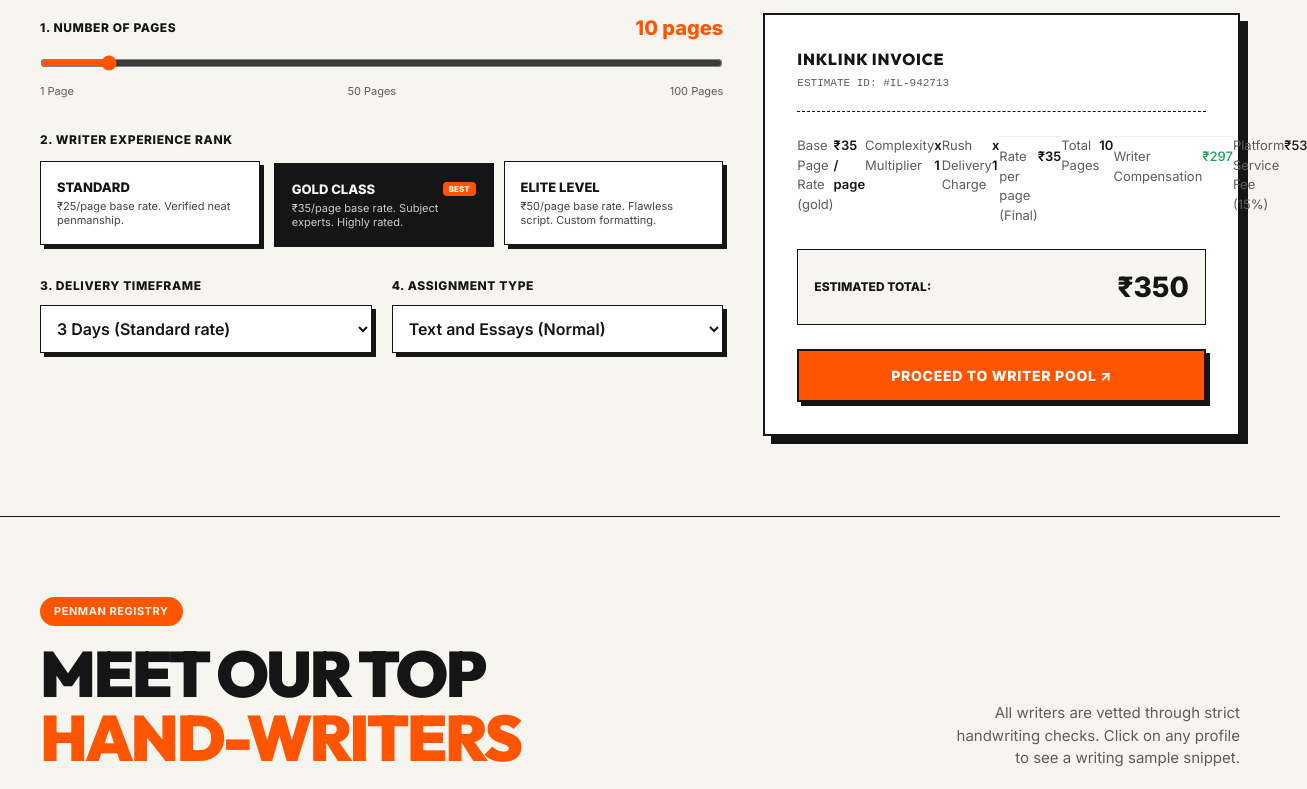
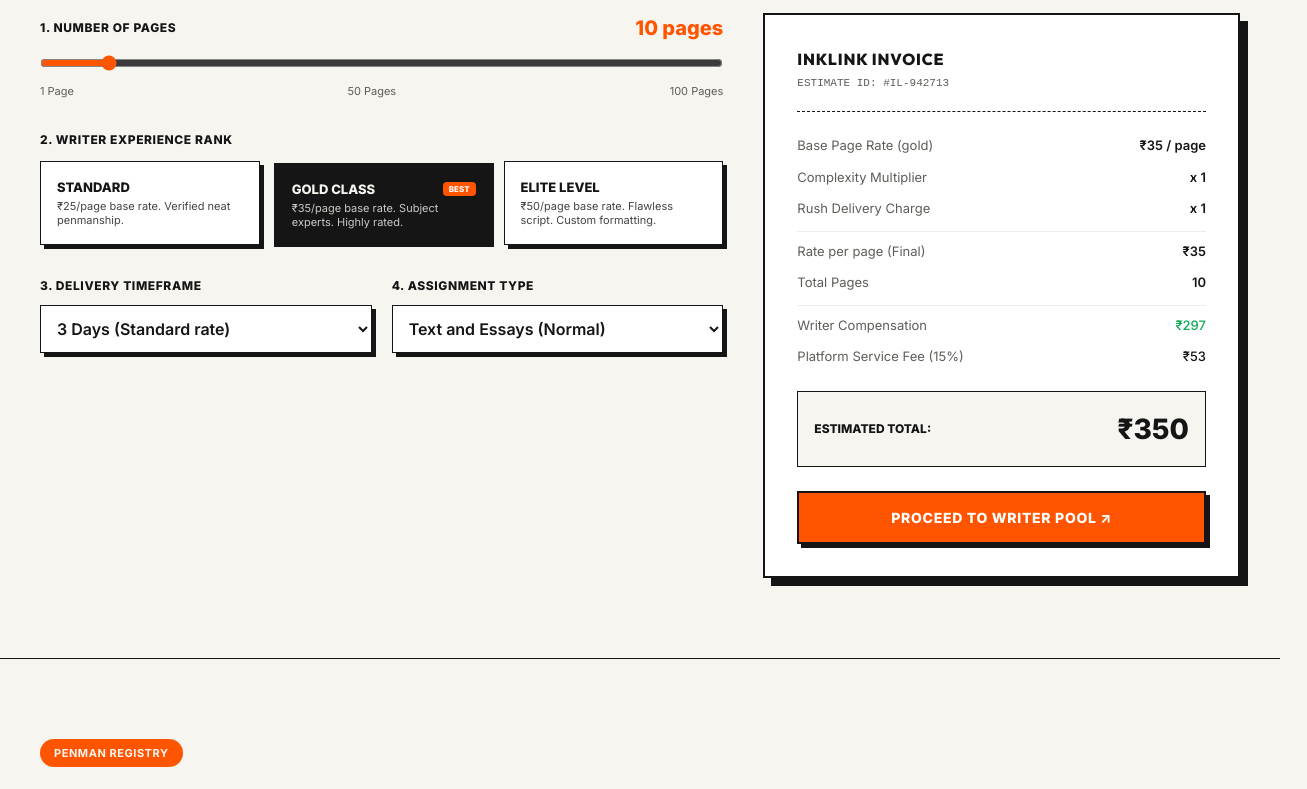
Before and after one commit to bhavitha-1306/PROJECT_SB, a React (Vite) app: page / in a window 1280 px wide. Shown: the part 3240-4029 px from the top of the page, 1307 px wide, since content can reach past the window. Built offline with nearby package versions, Linux system fonts and the light colour scheme.

Commit message:
style: fix overlapping items in invoice summary

```diff
--- a/src/components/PriceEstimator.tsx
+++ b/src/components/PriceEstimator.tsx
@@ -237,7 +237,7 @@ export const PriceEstimator: React.FC = () => {
                 <p style={{ fontSize: '11px', color: 'var(--text-muted)', margin: '4px 0 0 0', fontFamily: 'monospace' }}>ESTIMATE ID: #IL-{Math.floor(Math.random() * 900000 + 100000)}</p>
               </div>
 
-              <div style={{ display: 'flex', justifyContent: 'space-between', marginBottom: '24px', fontSize: '13px' }}>
+              <div style={{ display: 'flex', flexDirection: 'column', gap: '12px', marginBottom: '24px', fontSize: '13px' }}>
                 <div style={{ display: 'flex', justifyContent: 'space-between' }}>
                   <span style={{ color: 'var(--text-muted)' }}>Base Page Rate ({writerRank})</span>
                   <span style={{ fontWeight: '600' }}>₹{getBaseRatePerPage()} / page</span>
```
